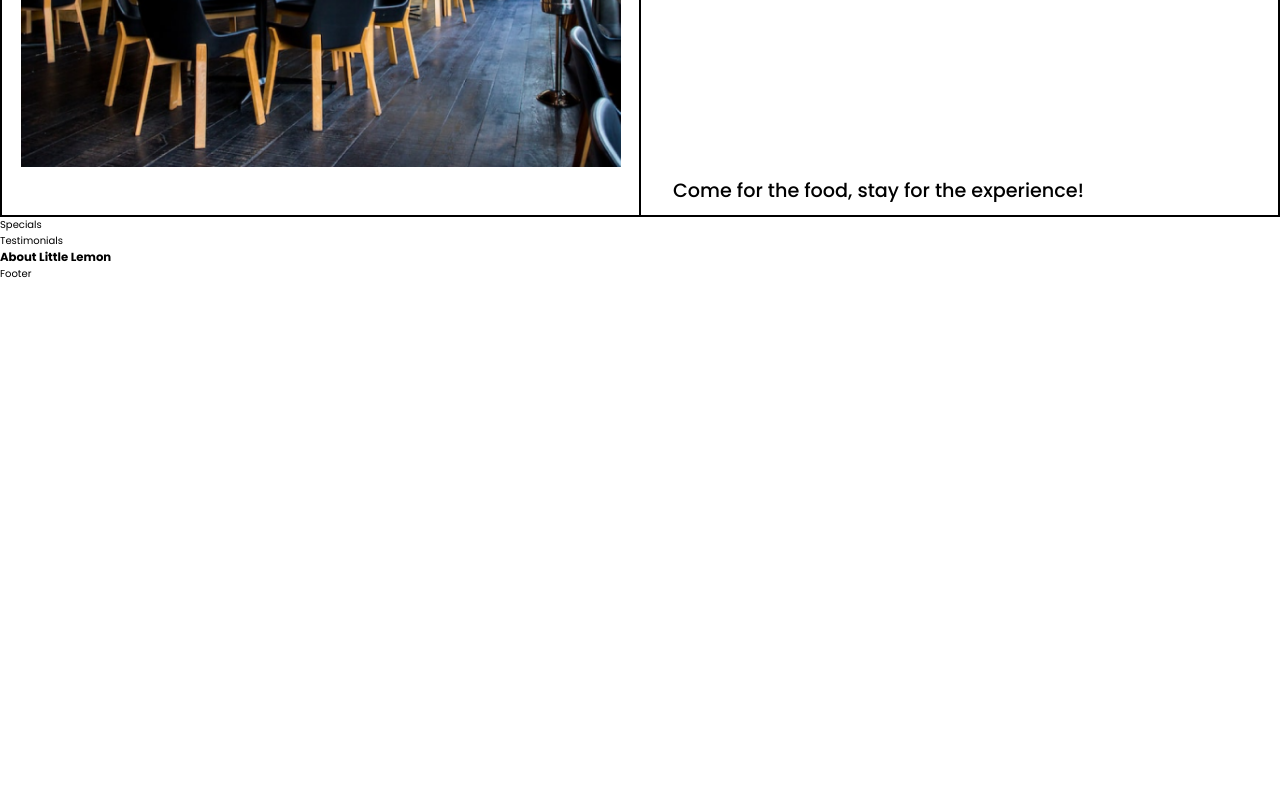
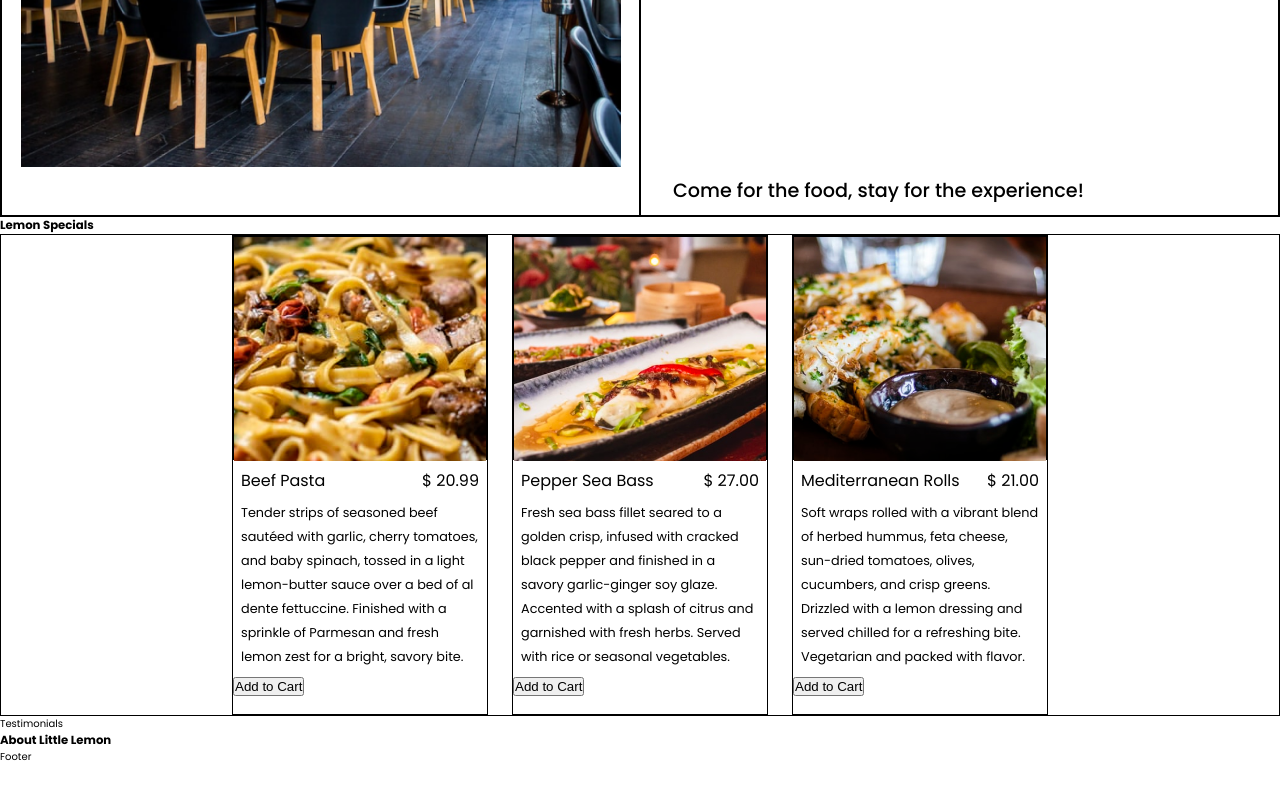
Before and after one commit to billyenglish/little-lemon, a React (Vite) app: page / in a window 1280 px wide. Shown: the part 492-1292 px from the top of the page. Built offline with nearby package versions, Linux system fonts and the light colour scheme.

Commit message:
Creating menu specials menu items.

```diff
--- a/src/subcomponents/Specials.jsx
+++ b/src/subcomponents/Specials.jsx
@@ -1,7 +1,85 @@
+import beefPasta from "../images/BeefPasta.png";
+import pepperSeaBass from "../images/PepperSeaBass.png";
+import mediterraneanRolls from "../images/mediterraneanRolls.png"
+
+const specialMenuItems = [
+    {
+        menuPhoto: beefPasta,
+        menuTitle: "Beef Pasta",
+        menuPrice: "$ 20.99",
+        menuDescription:
+            `Tender strips of seasoned beef sautéed with garlic,
+            cherry tomatoes, and baby spinach, tossed in a light
+            lemon-butter sauce over a bed of al dente fettuccine.
+            Finished with a sprinkle of Parmesan and fresh lemon
+            zest for a bright, savory bite.`
+        ,
+        id: 0
+    },
+    {
+        menuPhoto: pepperSeaBass,
+        menuTitle: "Pepper Sea Bass",
+        menuPrice: "$ 27.00",
+        menuDescription:
+            `Fresh sea bass fillet seared to a golden crisp, infused
+            with cracked black pepper and finished in a savory garlic-ginger
+            soy glaze. Accented with a splash of citrus and garnished with
+            fresh herbs. Served with rice or seasonal
+            vegetables.`
+        ,
+        id: 1
+    },
+    {
+        menuPhoto: mediterraneanRolls,
+        menuTitle: "Mediterranean Rolls",
+        menuPrice: "$ 21.00",
+        menuDescription:
+            `Soft wraps rolled with a vibrant blend of herbed hummus, feta
+            cheese, sun-dried tomatoes, olives, cucumbers, and crisp greens.
+            Drizzled with a lemon dressing and served chilled for a
+            refreshing bite. Vegetarian and packed with flavor.
+            `
+        ,
+        id: 2
+    }
+];
+
 const Specials = () => {
     return (
-        <section>
-            Specials
+        <section className="specials-section">
+            <h3>Lemon Specials</h3>
+
+            <div className="specials-menu-container">
+                {
+                    specialMenuItems.map((menuSpecial) => {
+                        return (
+                            <div className="special-menu-item" key={menuSpecial.id}>
+                                <div className="special-menu-image">
+                                    <img src={menuSpecial.menuPhoto} className="beef-pasta-image" />
+                                </div>
+                                <div className="menu-item-price">
+                                    <ul className="menu-title">
+                                        <li className="menu-item-name">
+                                            {menuSpecial.menuTitle}
+                                        </li>
+                                        <li className="menu-item-price">
+                                            {menuSpecial.menuPrice}
+                                        </li>
+                                    </ul>
+                                </div>
+                                <div className="menu-description">
+                                    <p>
+                                        {menuSpecial.menuDescription}
+                                    </p>
+                                </div>
+                                <div>
+                                    <button>Add to Cart</button>
+                                </div>
+                            </div>
+                        );
+                    })
+                }
+            </div>
         </section>
     )
 }
```
